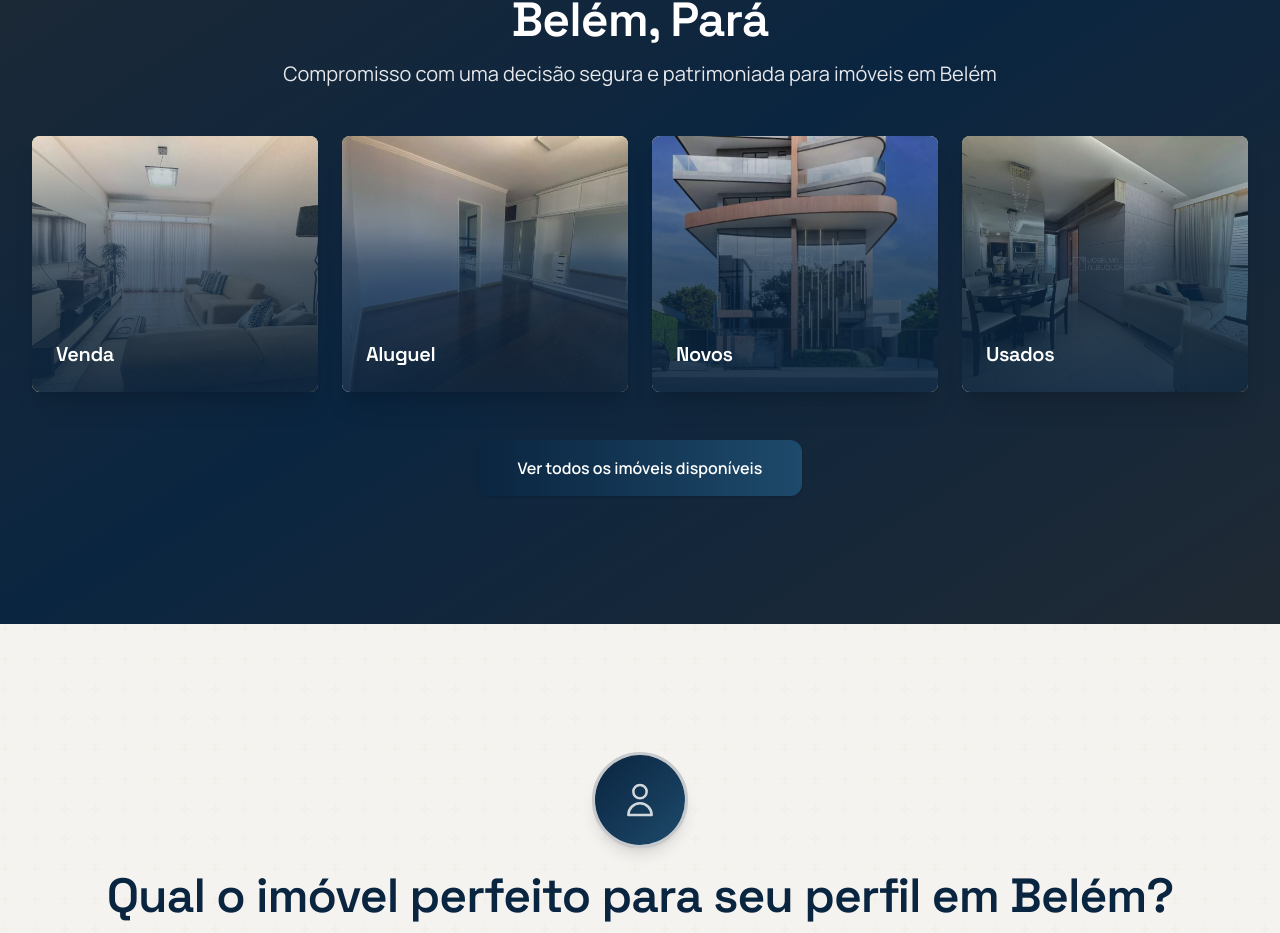
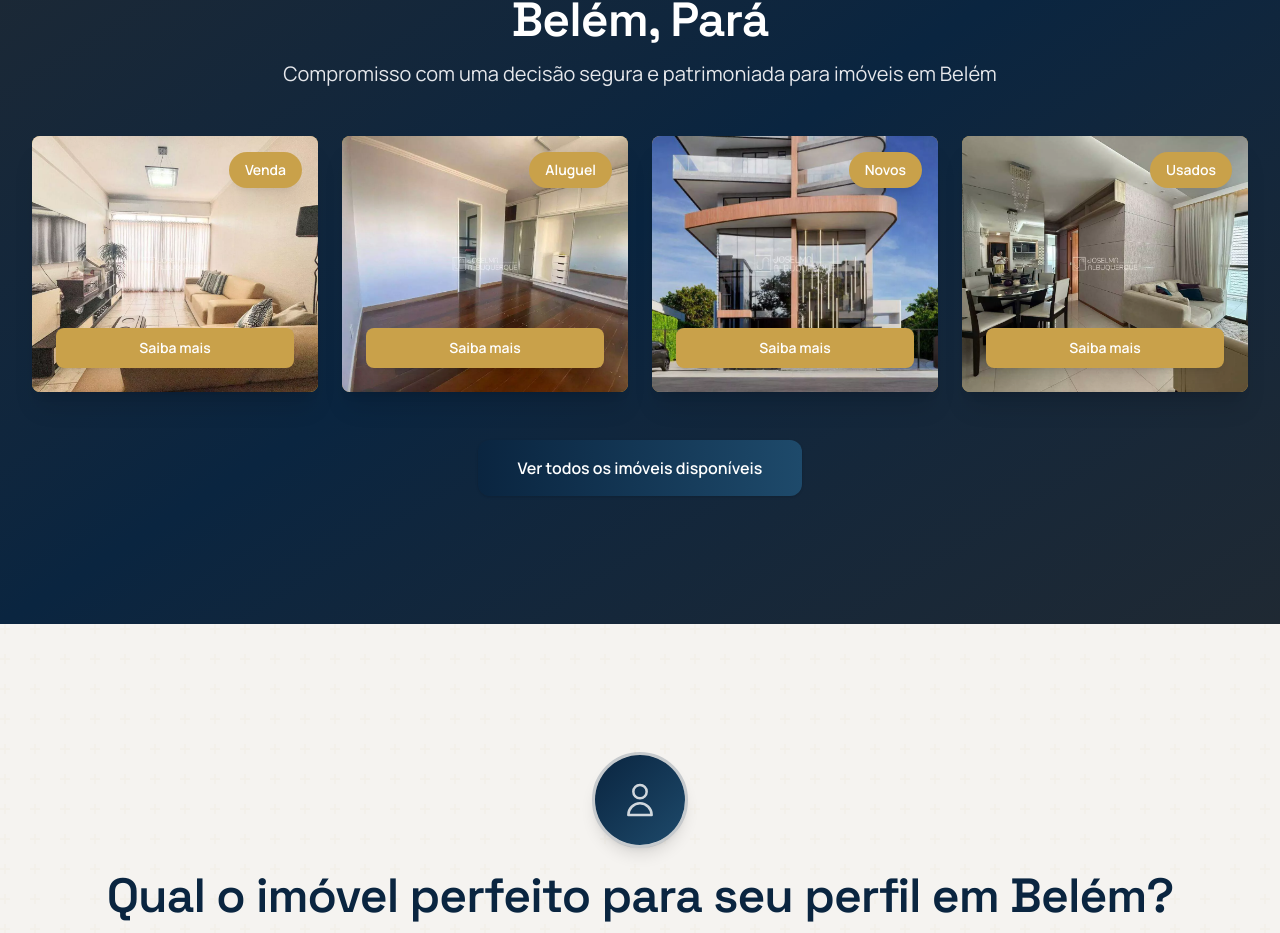
Before and after one commit to fabiano1133/lp-joselma-albuquerque-imoveis-web, a Next.js app: page / in a window 1280 px wide. Shown: the part 3460-4393 px from the top of the page. Built offline with nearby package versions, Linux system fonts and the light colour scheme; no server answers.

Commit message:
hotfix(lp): layou properties section

```diff
--- a/components/sections/property-types-section.tsx
+++ b/components/sections/property-types-section.tsx
@@ -25,13 +25,15 @@ export function TiposImoveisSection() {
         "Imóveis novos e usados para compra. Análise criteriosa de cada opção.",
       icon: ShoppingCart,
       image: "/venda.jpg", // Adicione a imagem na pasta public
+      path: "imoveis/a-venda",
     },
     {
       title: "Aluguel",
       description:
         "Encontre o imóvel ideal para alugar, com segurança e transparência.",
       icon: Key,
-      image: "/aluguel.jpg", // Adicione a imagem na pasta public
+      image: "/aluguel.jpg",
+      path: "imoveis/para-alugar",
     },
     {
       title: "Novos",
@@ -39,6 +41,7 @@ export function TiposImoveisSection() {
         "Lançamentos e imóveis na planta. Análise de construtora e projeto.",
       icon: Building2,
       image: "/novos.jpg", // Adicione a imagem na pasta public
+      path: "apartamento-belem-2-quartos-70-m/AP0088-JOSP",
     },
     {
       title: "Usados",
@@ -46,22 +49,7 @@ export function TiposImoveisSection() {
         "Imóveis prontos para morar. Verificação completa de documentação.",
       icon: Home,
       image: "/usados.jpg", // Adicione a imagem na pasta public
-    },
-    {
-      title: "Investimento",
-      description:
-        "Análise de potencial de valorização e retorno financeiro.",
-      highlight: true, // Destacar com cor do Criador
-      icon: TrendingUp,
-      image: "/imovel-investimento.jpg", // Adicione a imagem na pasta public
-    },
-    {
-      title: "Moradia",
-      description:
-        "Foco no seu projeto de vida e necessidades pessoais.",
-      highlight: true, // Destacar com cor do Criador
-      icon: Heart,
-      image: "/imovel-moradia.jpg", // Adicione a imagem na pasta public
+      path: "imoveis/a-venda?caracteristicas=em-condominio-fechado",
     },
   ];
 
@@ -79,13 +67,18 @@ export function TiposImoveisSection() {
 
         <div className="grid gap-6 sm:grid-cols-2 lg:grid-cols-4">
           {tipos.slice(0, 4).map((tipo, index) => {
+            const handleSaibaMais = (path: string) => {
+              trackButtonClick(`tipos_imoveis_saiba_mais_${tipo.title.toLowerCase()}`);
+              window.open(`${SITE_IMOVEIS_URL}/${path}`, "_blank");
+            };
+
             return (
               <div
                 key={index}
-                className="group relative h-64 rounded-lg overflow-hidden shadow-xl hover:shadow-2xl transition-all duration-300 hover:scale-105"
+                className="relative h-64 rounded-lg overflow-hidden shadow-xl"
               >
                 {/* Background gradiente de fallback */}
-                <div className="absolute inset-0 bg-gradient-to-br from-amber-200 via-amber-100 to-amber-200"></div>
+                <div className="absolute inset-0 bg-gradient-to-br from-[#C9A14A] via-[#B8913F] to-[#C9A14A]"></div>
 
                 {/* Imagem de imóvel */}
                 <div className="absolute inset-0">
@@ -96,12 +89,22 @@ export function TiposImoveisSection() {
                     className="object-cover"
                     style={{ objectPosition: 'center' }}
                   />
-                  <div className="absolute inset-0 bg-gradient-to-t from-[#0A2540]/90 via-[#0A2540]/70 to-transparent"></div>
                 </div>
+                {/* Badge no canto superior direito */}
+                <div className="absolute top-4 right-4 z-10">
+                  <span className="inline-flex items-center px-4 py-2 rounded-full text-sm font-semibold bg-[#C9A14A] text-white shadow-xl backdrop-blur-sm">
+                    {tipo.title}
+                  </span>
+                </div>
+                {/* Botão na parte inferior */}
                 <div className="absolute bottom-0 left-0 right-0 p-6 z-10">
-                  <h3 className="font-heading text-xl font-bold text-white">
-                    {tipo.title}
-                  </h3>
+                  <Button
+                    onClick={() => handleSaibaMais(tipo.path)}
+                    className="bg-[#C9A14A] hover:bg-[#B8913F] text-white text-sm font-semibold w-full shadow-lg"
+                    size="sm"
+                  >
+                    Saiba mais
+                  </Button>
                 </div>
               </div>
             );
```
